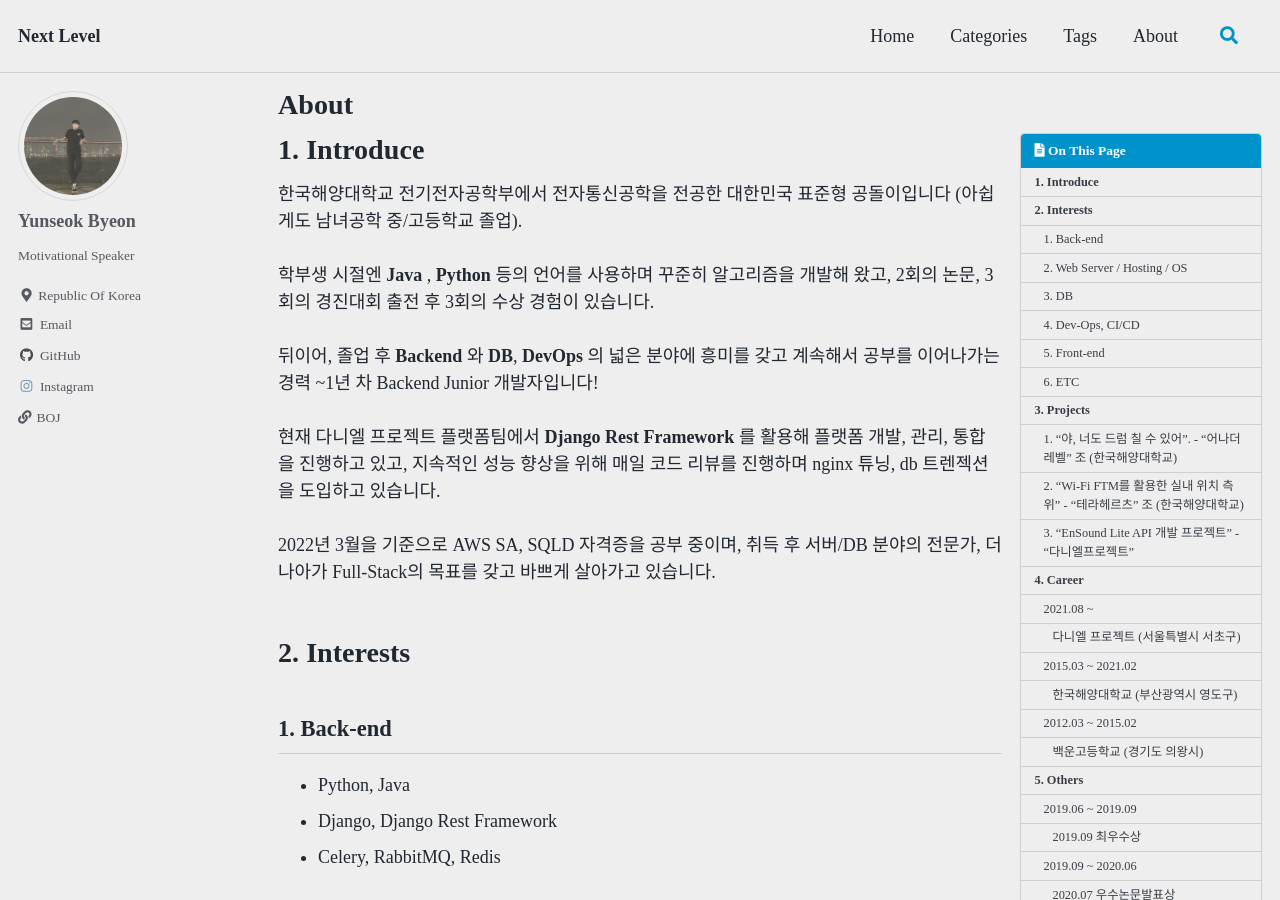
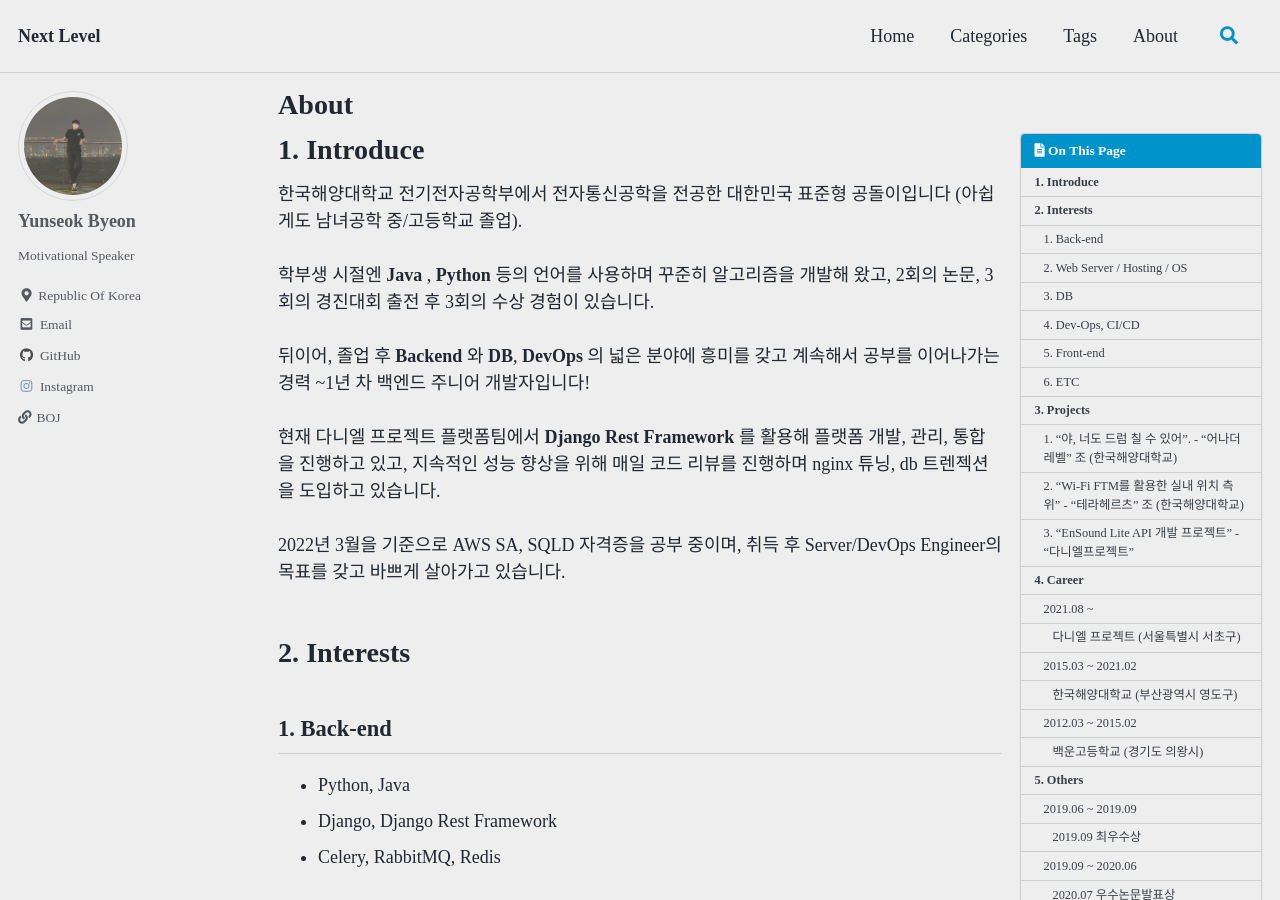
Before and after one commit to bye0nys/bye0nys.github.io, a Jekyll site: the page built from _pages/about.md, in a window 1280 px wide and 900 px high. Built offline with Jekyll 4.4.1, drawn with Linux system fonts in a browser that asks for light colours; cached includes are drawn as plain includes; some web fonts are replaced.

Commit message:
about.md 수정

```diff
--- a/_pages/about.md
+++ b/_pages/about.md
@@ -8,16 +8,16 @@ toc: true
 toc_sticky: true
 
 date: 2021-07-08 15:00 +0900
-last_modified_at: 2022-04-25 12:20 +0900
+last_modified_at: 2022-04-25 12:25 +0900
 
 ---
 # 1. Introduce
 
 한국해양대학교 전기전자공학부에서 전자통신공학을 전공한 대한민국 표준형 공돌이입니다 (아쉽게도 남녀공학 중/고등학교 졸업).<br/><br/>
 학부생 시절엔 __Java__ , __Python__ 등의 언어를 사용하며 꾸준히 알고리즘을 개발해 왔고, 2회의 논문, 3회의 경진대회 출전 후 3회의 수상 경험이 있습니다.<br/><br/>
-뒤이어, 졸업 후 __Backend__ 와 __DB__, __DevOps__ 의 넓은 분야에 흥미를 갖고 계속해서 공부를 이어나가는 경력 ~1년 차 Backend Junior 개발자입니다!<br/><br/>
+뒤이어, 졸업 후 __Backend__ 와 __DB__, __DevOps__ 의 넓은 분야에 흥미를 갖고 계속해서 공부를 이어나가는 경력 ~1년 차 백엔드 주니어 개발자입니다!<br/><br/>
 현재 다니엘 프로젝트 플랫폼팀에서 __Django Rest Framework__ 를 활용해 플랫폼 개발, 관리, 통합을 진행하고 있고, 지속적인 성능 향상을 위해 매일 코드 리뷰를 진행하며 nginx 튜닝, db 트렌젝션을 도입하고 있습니다.<br/><br/>
-2022년 3월을 기준으로 AWS SA, SQLD 자격증을 공부 중이며, 취득 후 서버/DB 분야의 전문가, 더 나아가 Full-Stack의 목표를 갖고 바쁘게 살아가고 있습니다.
+2022년 3월을 기준으로 AWS SA, SQLD 자격증을 공부 중이며, 취득 후 Server/DevOps Engineer의 목표를 갖고 바쁘게 살아가고 있습니다.
 <br/><br/>
 
 # 2. Interests
```
